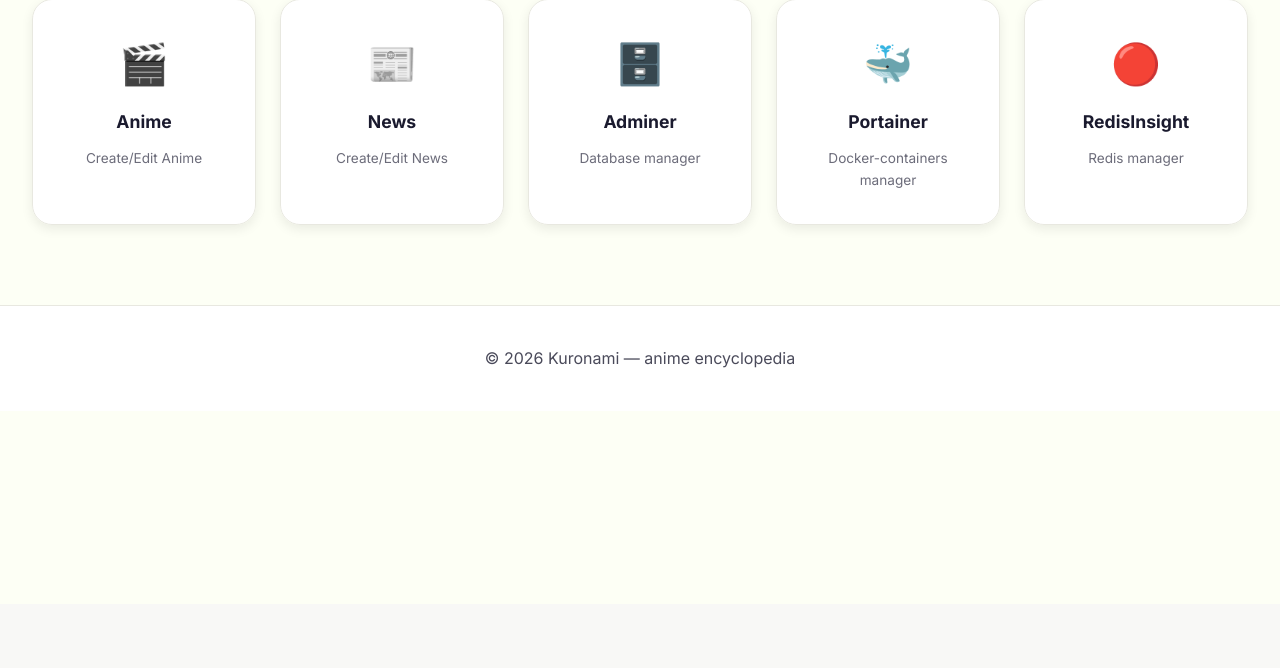
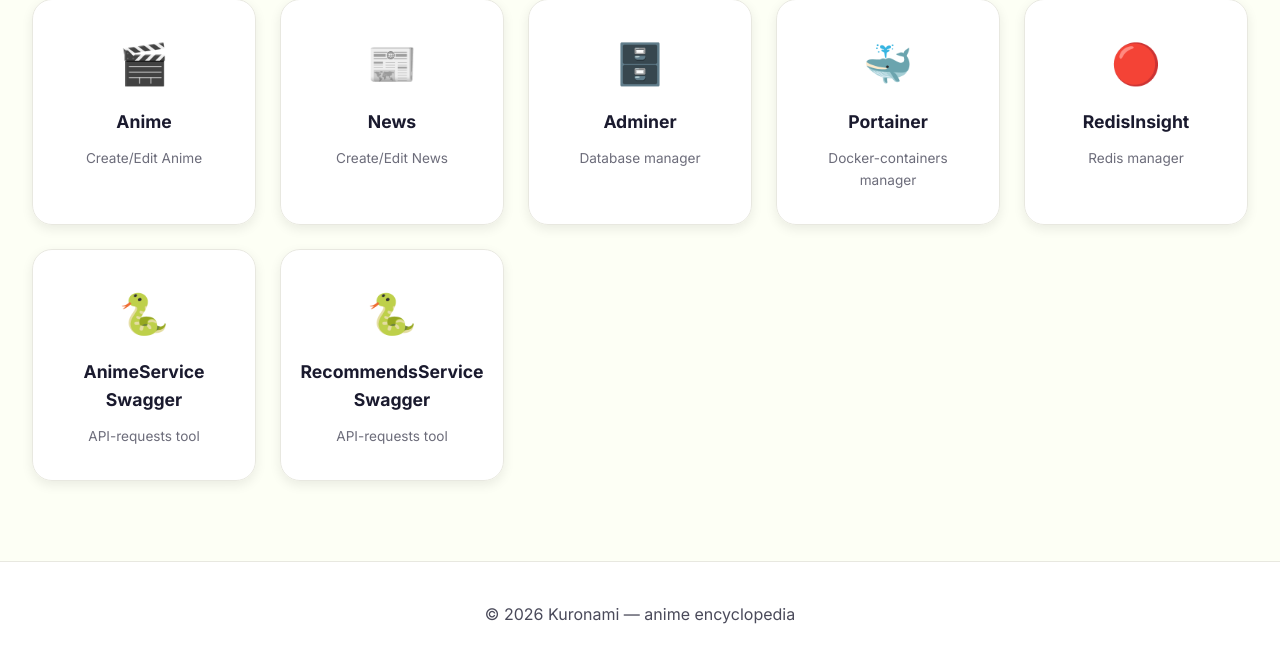
Before and after one commit to w0drs/AnimePlatform, a Python web app: template src/frontend/templates/admin.html in a window 1280 px wide. Shown: the part 196-864 px from the top of the page. Before the commit the page ends 564 px from the top, so only its background shows below. Run offline with Jinja, Linux system fonts and the light colour scheme; the template is opened without the code that fills it, so the values that code supplies are empty; some libraries are stand-ins or nearby versions.

Commit message:
admin new tools

```diff
--- a/src/anime_service/config/settings.py
+++ b/src/anime_service/config/settings.py
@@ -37,10 +37,5 @@ class Settings(BaseSettings):
             'password': self.pg_password
         }
 
-    class Config:
-        env_file = ".env"
-        env_file_encoding = "utf-8"
-        case_sensitive = False
-
 
 settings = Settings()
--- a/src/frontend/routes/admins.py
+++ b/src/frontend/routes/admins.py
@@ -21,6 +21,8 @@ TOOLS = {
     "adminer":      settings.adminer_endpoint,
     "portainer":    settings.portainer_endpoint,
     "redisinsight": settings.redis_insight_endpoint,
+    "anime_swagger": f"{settings.anime_service}/docs",
+    "recommendation_swagger": f"{settings.recommends_service}/docs"
 }
 
 async def get_genres_list() -> List[tuple]:
--- a/src/frontend/templates/admin.html
+++ b/src/frontend/templates/admin.html
@@ -38,6 +38,17 @@
             <div class="admin-card-desc">Redis manager</div>
         </a>
 
+        <a href="/admin/tools/anime_swagger" class="admin-card" target="_blank">
+            <div class="admin-card-icon">🐍</div>
+            <div class="admin-card-title">AnimeService Swagger</div>
+            <div class="admin-card-desc">API-requests tool</div>
+        </a>
+
+        <a href="/admin/tools/recommendation_swagger" class="admin-card" target="_blank">
+            <div class="admin-card-icon">🐍</div>
+            <div class="admin-card-title">RecommendsService Swagger</div>
+            <div class="admin-card-desc">API-requests tool</div>
+        </a>
     </div>
 </div>
 {% endblock %}
--- a/src/recommendation_service/config/settings.py
+++ b/src/recommendation_service/config/settings.py
@@ -44,10 +44,5 @@ class Settings(BaseSettings):
     def pg_dsn(self) -> str:
         return f"postgresql://{self.pg_user}:{self.pg_password}@{self.pg_host}:{self.pg_port}/{self.pg_database}"
 
-    class Config:
-        env_file = ".env"
-        env_file_encoding = "utf-8"
-        case_sensitive = False
-
 
 settings = Settings()
```
Also changed, not shown: src/migrator/migration/migrations/20260309_210600_create_anime_tables.up.sql (renamed from src/migrator/migration/migrations/20260509_210600_create_anime_tables.up.sql), 3 other files.
